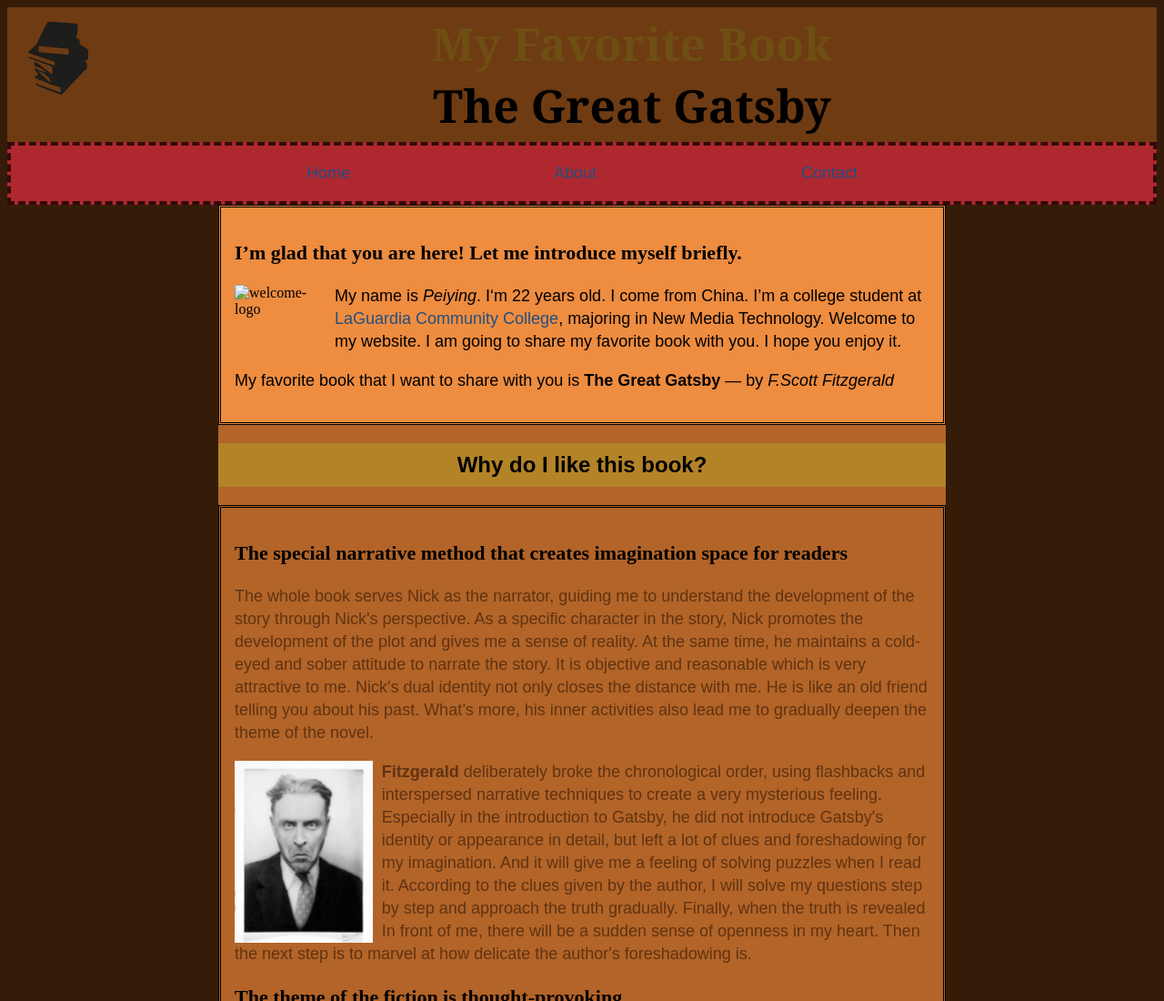
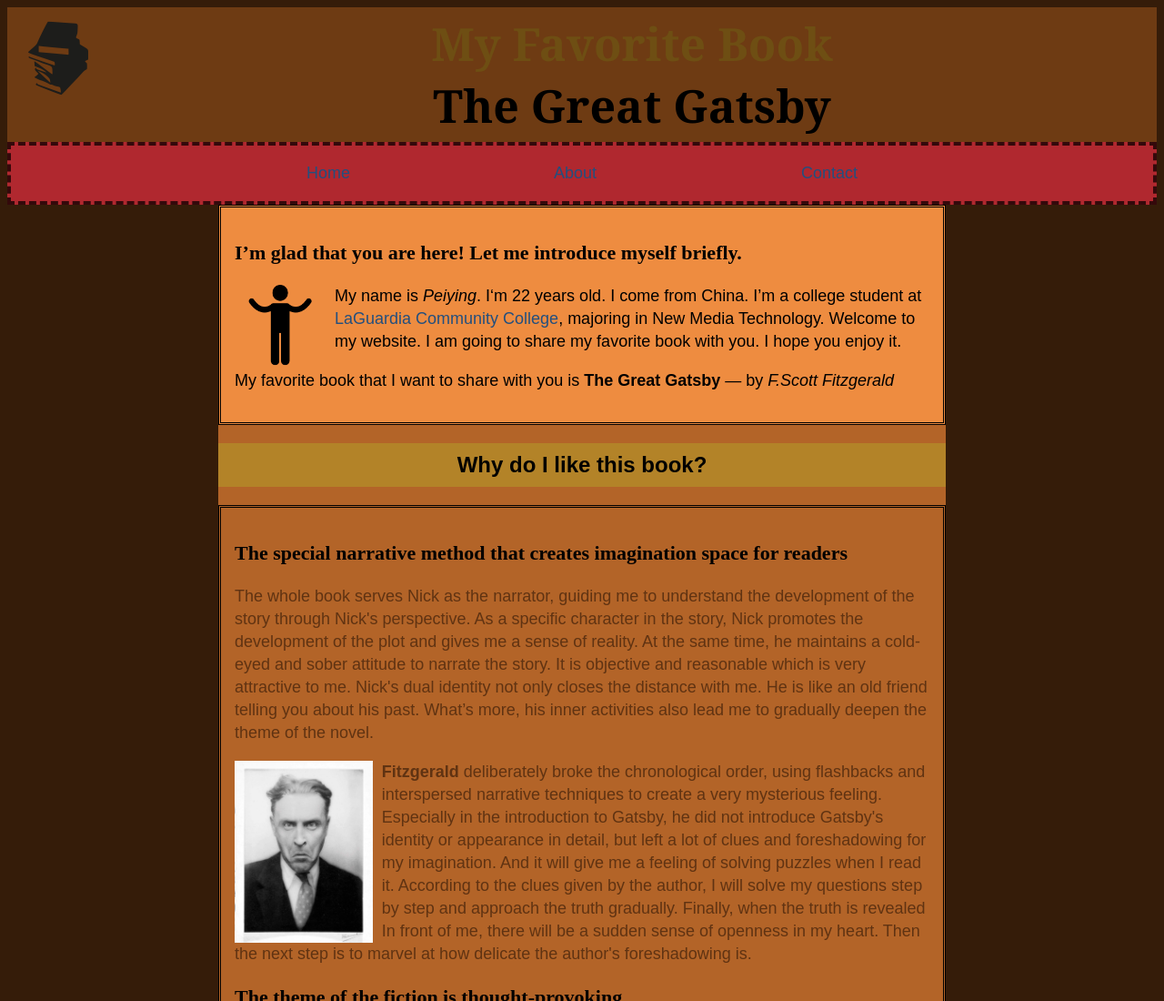
Before and after one commit to PeiyingDeng/Midterm-Project, a plain HTML site: page bindex.html in a window 1280 px wide. Shown: the top 1100 px of the page at 91% size. Drawn offline with Linux system fonts and the light colour scheme; the site is published under a folder, as on GitHub Pages, so addresses that start at the root find nothing.

Commit message:
Update bindex.html

```diff
--- a/bindex.html
+++ b/bindex.html
@@ -18,7 +18,7 @@
 			<section class="color-change">
 
 				<h3>I’m glad that you are here! Let me introduce myself briefly.</h3>
-				<img  class="icon-left" src="/welcome.png" alt="welcome-logo" height="90" width="100">
+				<img  class="icon-left" src="welcome.png" alt="welcome-logo" height="90" width="100">
 				<p>My name is <em>Peiying</em>. I‘m 22 years old. I come from China. I’m a college student at <a href="https://www.laguardia.edu/home/">LaGuardia Community College</a>, majoring in New Media Technology. Welcome to my website. I am going to share my favorite book with you. I hope you enjoy it.</p>
 				<p>My favorite book that I want to share with you is <strong>The Great Gatsby</strong> &mdash; by <em>F.Scott Fitzgerald</em></p>
 			</section>
```
